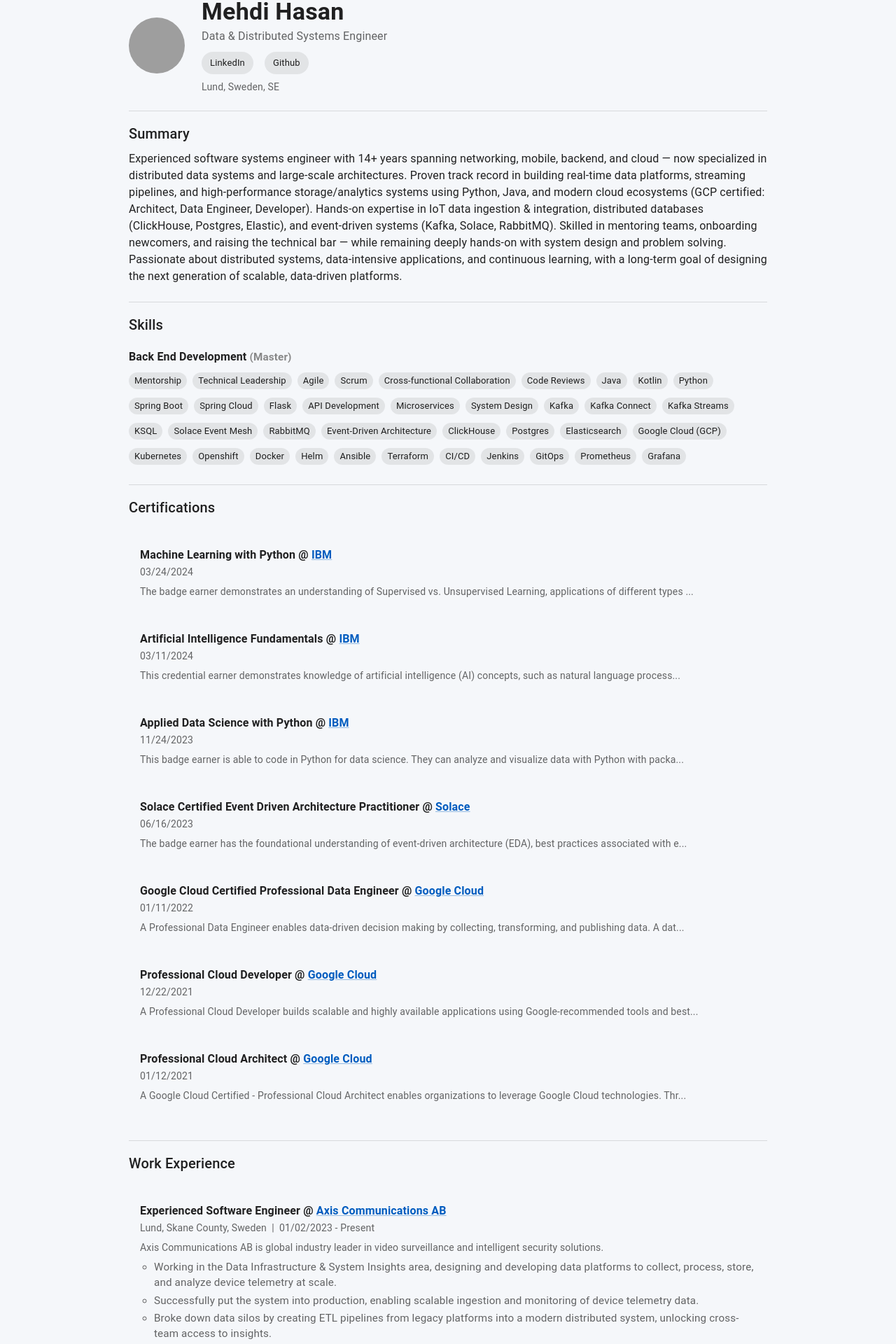
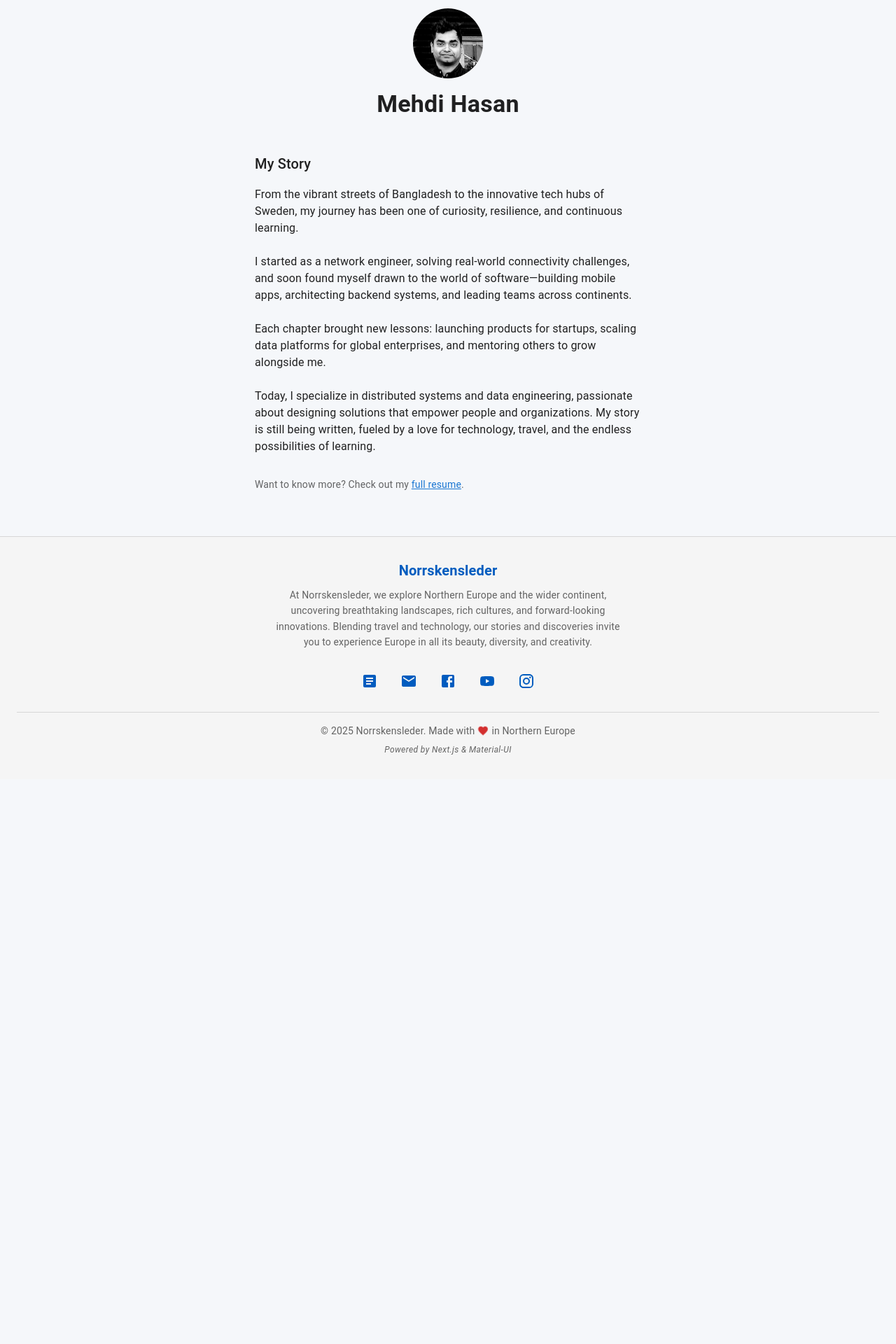
Before and after one commit to mehdihasan/mehdihasan.github.io, a Next.js app: page /about in a window 1280 px wide. Shown: the part 100-2020 px from the top of the page at 70% size. After the commit the page ends 1213 px from the top, so only its background shows below. Built offline with nearby package versions, Linux system fonts and the light colour scheme; grey boxes are pictures that could not be loaded.

Commit message:
Add profile and about me page

```diff
--- a/components/Navbar.js
+++ b/components/Navbar.js
@@ -21,7 +21,6 @@ import {
 import {
   Menu as MenuIcon,
   Close as CloseIcon,
-  Article as BlogIcon,
   Person as AboutIcon,
   Email as ContactIcon,
   Home as HomeIcon
@@ -41,6 +40,7 @@ export default function Navbar() {
     { label: 'Home', href: '/', icon: <HomeIcon /> },
     { label: 'About', href: '/about', icon: <AboutIcon /> },
     { label: 'Contact', href: '/contact', icon: <ContactIcon /> }
+
   ];
 
   const drawer = (
--- a/package.json
+++ b/package.json
@@ -3,7 +3,7 @@
   "version": "1.0.0",
   "private": true,
   "scripts": {
-    "dev": "next dev",
+    "dev": "NODE_OPTIONS='--inspect' next dev",
     "build": "next build",
     "postbuild": "next-sitemap && node scripts/generate-posts-sitemap.js",
     "start": "next start"
--- a/pages/about.js
+++ b/pages/about.js
@@ -1,137 +1,40 @@
-// About page
-import { Container, Typography, Box, Avatar, Chip, Link, Divider, List, ListItem, ListItemText, Tooltip } from '@mui/material';
+import { Container, Typography, Box, Avatar } from '@mui/material';
 import Navbar from '../components/Navbar';
 import Footer from '../components/Footer';
 import resume from './mehdiresume.json';
 
 export default function About() {
-  const { basics, work, certification, skills } = resume;
+  const { basics } = resume;
 
   return (
     <>
       <Navbar />
-      <Container maxWidth="md" sx={{ mt: 4 }}>
-        {/* Profile Header */}
-        <Box sx={{ display: 'flex', alignItems: 'center', mb: 3 }}>
+      <Container maxWidth="sm" sx={{ mt: 6 }}>
+        <Box sx={{ display: 'flex', flexDirection: 'column', alignItems: 'center', mb: 4 }}>
           <Avatar
             src={basics.picture}
             alt={basics.name}
-            sx={{ width: 80, height: 80, mr: 3 }}
+            sx={{ width: 100, height: 100, mb: 2 }}
           />
-          <Box>
-            <Typography variant="h4" sx={{ fontWeight: 700 }}>
-              {basics.name}
-            </Typography>
-            <Typography variant="subtitle1" sx={{ color: 'text.secondary', mb: 1 }}>
-              {basics.label}
-            </Typography>
-            <Box sx={{ display: 'flex', gap: 1, flexWrap: 'wrap', mb: 1 }}>
-              {basics.profiles?.map(profile => (
-                <Chip
-                  key={profile.network}
-                  label={profile.network}
-                  component={Link}
-                  href={profile.url}
-                  clickable
-                  sx={{ mr: 1 }}
-                />
-              ))}
-            </Box>
-            <Typography variant="body2" sx={{ color: 'text.secondary' }}>
-              {basics.location.city}, {basics.location.region}, {basics.location.countryCode}
-            </Typography>
-          </Box>
+          <Typography variant="h4" sx={{ fontWeight: 700, mb: 2 }}>
+            {basics.name}
+          </Typography>
         </Box>
-        <Divider sx={{ my: 2 }} />
-
-        {/* Summary */}
-        <Typography variant="h6" sx={{ mb: 1 }}>Summary</Typography>
-        <Typography sx={{ mb: 3 }}>{basics.summary}</Typography>
-        <Divider sx={{ my: 2 }} />
-
-        {/* Skills */}
-        <Typography variant="h6" sx={{ mb: 2 }}>Skills</Typography>
-        {skills && skills.length > 0 && (
-          <Box sx={{ mb: 3 }}>
-            {skills.map(skill => (
-              <Box key={skill.name} sx={{ mb: 2 }}>
-                <Typography variant="subtitle1" sx={{ fontWeight: 600 }}>
-                  {skill.name} <span style={{ fontSize: '0.95rem', color: '#888' }}>({skill.level})</span>
-                </Typography>
-                <Box sx={{ display: 'flex', flexWrap: 'wrap', gap: 1, mt: 1 }}>
-                  {skill.keywords.map(keyword => (
-                    <Chip key={keyword} label={keyword} size="small" sx={{ mb: 0.5 }} />
-                  ))}
-                </Box>
-              </Box>
-            ))}
-          </Box>
-        )}
-        <Divider sx={{ my: 2 }} />
-
-        {/* Certifications */}
-        <Typography variant="h6" sx={{ mb: 2 }}>Certifications</Typography>
-        {certification && certification.length > 0 && (
-          <List>
-            {certification.map(cert => (
-              <ListItem key={cert.certificate} sx={{ mb: 2 }}>
-                <ListItemText
-                  primary={
-                    <Box>
-                      <Typography variant="subtitle1" sx={{ fontWeight: 600 }}>
-                        {cert.studyType} @ <Link href={cert.certificate} target="_blank" rel="noopener">{cert.institution}</Link>
-                      </Typography>
-                      <Typography variant="body2" sx={{ color: 'text.secondary' }}>
-                        {cert.issueDate}
-                      </Typography>
-                    </Box>
-                  }
-                  secondary={
-                    <Tooltip title={cert.area} arrow>
-                      <Typography variant="body2" sx={{ mt: 1 }}>
-                        {cert.area.length > 120 ? cert.area.slice(0, 120) + '...' : cert.area}
-                      </Typography>
-                    </Tooltip>
-                  }
-                />
-              </ListItem>
-            ))}
-          </List>
-        )}
-        <Divider sx={{ my: 2 }} />
-
-        {/* Work Experience */}
-        <Typography variant="h6" sx={{ mb: 2 }}>Work Experience</Typography>
-        <List>
-          {work.map(job => (
-            <ListItem key={job.company} alignItems="flex-start" sx={{ mb: 2 }}>
-              <ListItemText
-                primary={
-                  <Box>
-                    <Typography variant="subtitle1" sx={{ fontWeight: 600 }}>
-                      {job.position} @ <Link href={job.website} target="_blank" rel="noopener">{job.company}</Link>
-                    </Typography>
-                    <Typography variant="body2" sx={{ color: 'text.secondary' }}>
-                      {job.location} &nbsp;|&nbsp; {job.startDate} - {job.endDate || 'Present'}
-                    </Typography>
-                  </Box>
-                }
-                secondary={
-                  <>
-                    <Typography variant="body2" sx={{ mt: 1 }}>{job.summary}</Typography>
-                    {job.highlights && job.highlights.length > 0 && (
-                      <ul style={{ marginTop: 8, marginBottom: 0, paddingLeft: 20 }}>
-                        {job.highlights.map((hl, idx) => (
-                          <li key={idx} style={{ fontSize: '0.95rem', marginBottom: 4 }}>{hl}</li>
-                        ))}
-                      </ul>
-                    )}
-                  </>
-                }
-              />
-            </ListItem>
-          ))}
-        </List>
+        <Typography variant="h6" sx={{ mb: 2, fontWeight: 500 }}>
+          My Story
+        </Typography>
+        <Typography sx={{ mb: 3 }}>
+          From the vibrant streets of Bangladesh to the innovative tech hubs of Sweden, my journey has been one of curiosity, resilience, and continuous learning.
+          <br /><br />
+          I started as a network engineer, solving real-world connectivity challenges, and soon found myself drawn to the world of software—building mobile apps, architecting backend systems, and leading teams across continents.
+          <br /><br />
+          Each chapter brought new lessons: launching products for startups, scaling data platforms for global enterprises, and mentoring others to grow alongside me.
+          <br /><br />
+          Today, I specialize in distributed systems and data engineering, passionate about designing solutions that empower people and organizations. My story is still being written, fueled by a love for technology, travel, and the endless possibilities of learning.
+        </Typography>
+        <Typography variant="body2" sx={{ color: 'text.secondary', mt: 4 }}>
+          Want to know more? Check out my <a href="/profile" style={{ color: '#1976d2' }}>full resume</a>.
+        </Typography>
       </Container>
       <Footer />
     </>
--- a/pages/mehdiresume.json
+++ b/pages/mehdiresume.json
@@ -2,7 +2,7 @@
   "basics": {
     "name": "Mehdi Hasan",
     "label": "Data & Distributed Systems Engineer",
-    "picture": "profile.png",
+    "picture": "/profile.png",
     "phone": "",
     "skype": "skype.mehdi",
     "resume": "https://www.dropbox.com/s/w85g5044zldvncc/resume-mehdi-2020-01-21.pdf?dl=0",
```
Also changed, not shown: pages/profile.js (added, +132 -0 lines), public/profile.png (added).
